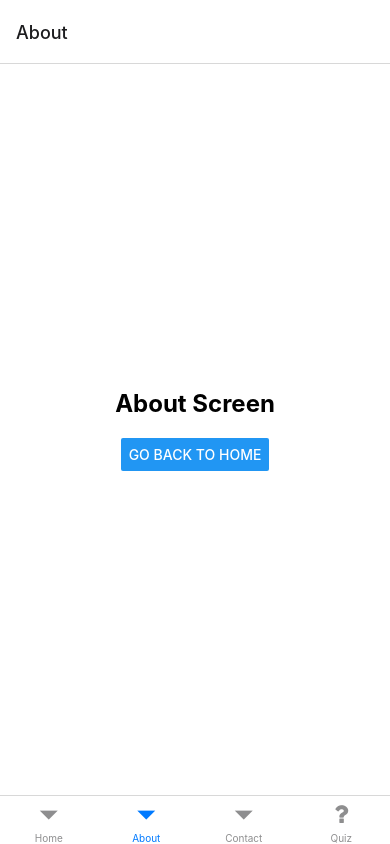
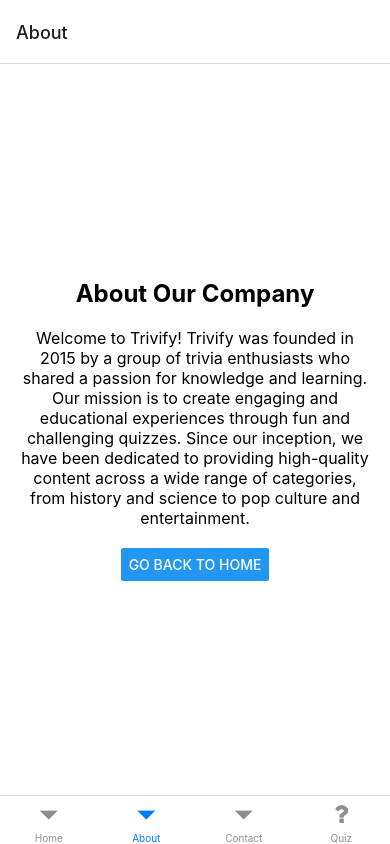
Before and after one commit to DMould123/react-native-open-trivia-quiz, a React Native app: screen /About in a window 390 px wide. Built offline with nearby package versions, Linux system fonts and the light colour scheme.

Commit message:
Added basic styling and info for AboutScreen

```diff
--- a/src/screens/AboutScreen.js
+++ b/src/screens/AboutScreen.js
@@ -1,9 +1,18 @@
+import React from 'react'
 import { Button, View, Text, StyleSheet } from 'react-native'
 
-export default function AboutScreen({ navigation }) {
+const AboutScreen = ({ navigation }) => {
   return (
     <View style={styles.container}>
-      <Text style={styles.title}>About Screen</Text>
+      <Text style={styles.title}>About Our Company</Text>
+      <Text style={styles.description}>
+        Welcome to Trivify! Trivify was founded in 2015 by a group of trivia
+        enthusiasts who shared a passion for knowledge and learning. Our mission
+        is to create engaging and educational experiences through fun and
+        challenging quizzes. Since our inception, we have been dedicated to
+        providing high-quality content across a wide range of categories, from
+        history and science to pop culture and entertainment.
+      </Text>
       <Button
         title="Go back to Home"
         onPress={() => navigation.navigate('Home')}
@@ -17,11 +26,19 @@
     flex: 1,
     alignItems: 'center',
     justifyContent: 'center',
-    backgroundColor: '#fff'
+    backgroundColor: '#fff',
+    paddingHorizontal: 20
   },
   title: {
     fontSize: 24,
     fontWeight: 'bold',
     marginBottom: 20
+  },
+  description: {
+    fontSize: 16,
+    marginBottom: 20,
+    textAlign: 'center'
   }
 })
+
+export default AboutScreen
```
